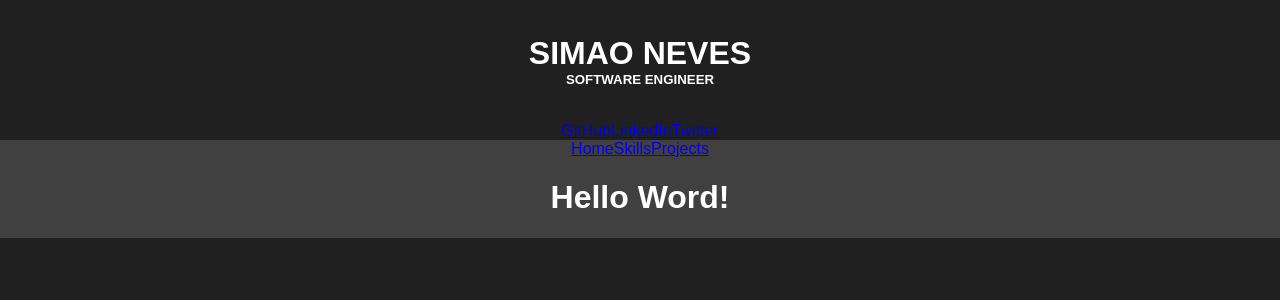
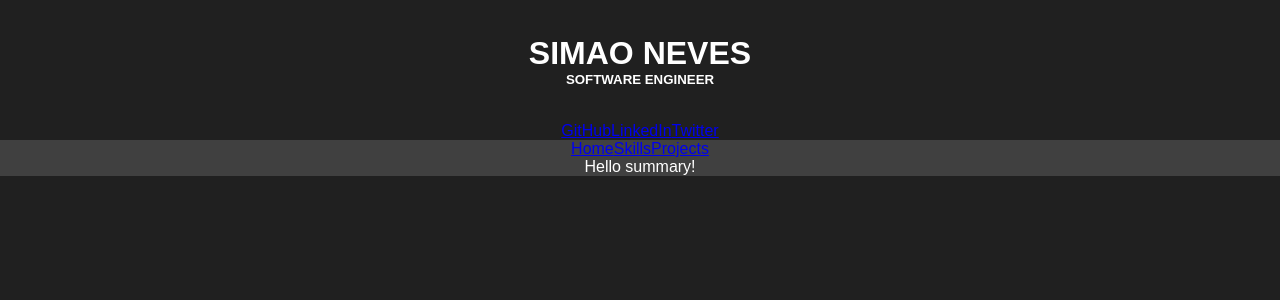
Before and after one commit to Nevsimao/Portfolio, a React (Create React App) app: page / in a window 1280 px wide. Shown: the top 300 px of the page. Built offline with nearby package versions, Linux system fonts and the light colour scheme.

Commit message:
added styled comp

```diff
--- a/src/components/sections/Main/HomeComp.js
+++ b/src/components/sections/Main/HomeComp.js
@@ -1,7 +1,11 @@
 import React from 'react'
 
+import {
+    Summary
+} from '../../../styles/Styles'
+
 const HomeComp = () => {
-    return <h1>Hello Word!</h1>
+    return <Summary>Hello summary!</Summary>
 }
 
 export default HomeComp
```
